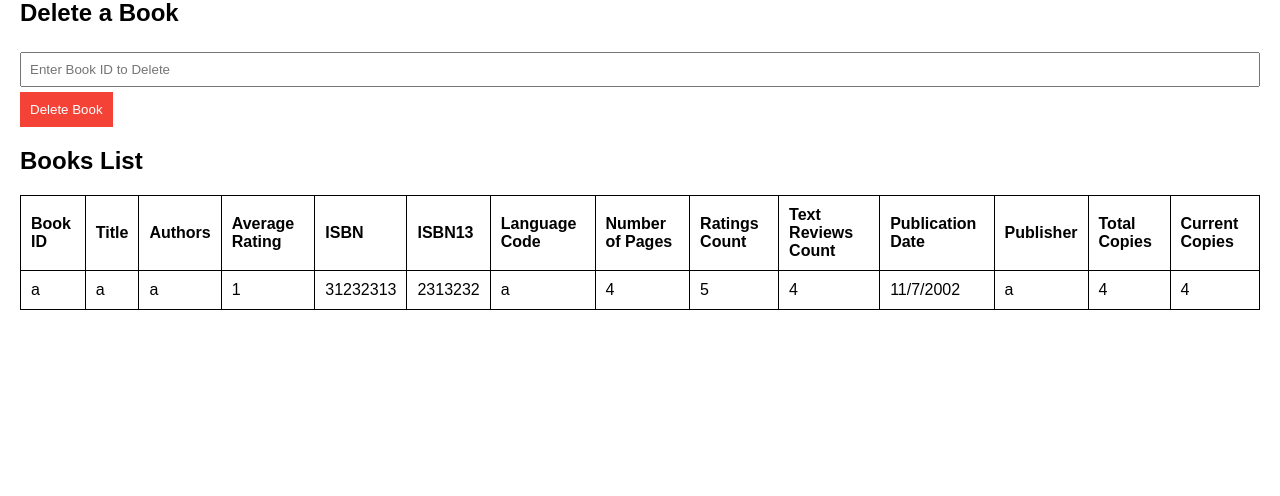
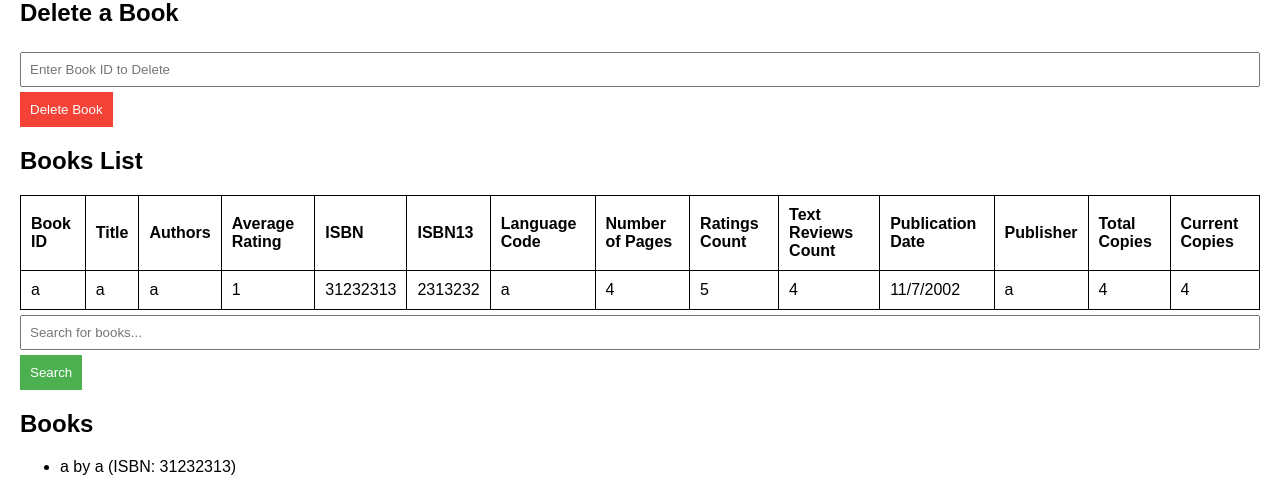
Before and after one commit to Ahmed-Fawzy14/BM_Team4_FinalProject, a Flask app: page / in a window 1280 px wide. Shown: the part 814-1310 px from the top of the page. Before the commit the page ends 1124 px from the top, so only its background shows below. Run offline with Flask 3, Linux system fonts and the light colour scheme.

Commit message:
added search method

```diff
--- a/app.py
+++ b/app.py
@@ -118,7 +118,16 @@ def delete_book():
 
     return redirect(url_for('index'))
 
-
+@app.route('/search', methods=['GET'])
+def search():
+    query = request.args.get('query')
+    search_results = Books.query.filter(
+        (Books.title.ilike(f'%{query}%')) |
+        (Books.authors.ilike(f'%{query}%')) |
+        (Books.isbn.ilike(f'%{query}%')) |
+        (Books.isbn13.ilike(f'%{query}%'))
+    ).all()
+    return render_template('index.html', books=search_results, query=query)
 
 if __name__ == '__main__':
     with app.app_context():
--- a/templates/index.html
+++ b/templates/index.html
@@ -120,5 +120,20 @@
         </tr>
         {% endfor %}
     </table>
+
+    <form action="{{ url_for('search') }}" method="get">
+        <input type="text" name="query" placeholder="Search for books..." value="{{ request.args.get('query', '') }}">
+        <button type="submit">Search</button>
+    </form>
+
+    <h2>Books</h2>
+    <ul>
+        {% for book in books %}
+            <li>{{ book.title }} by {{ book.authors }} (ISBN: {{ book.isbn }})</li>
+        {% else %}
+            <li>No books found.</li>
+        {% endfor %}
+    </ul>
+
 </body>
 </html>
```
Also changed, not shown: instance/library.db.
